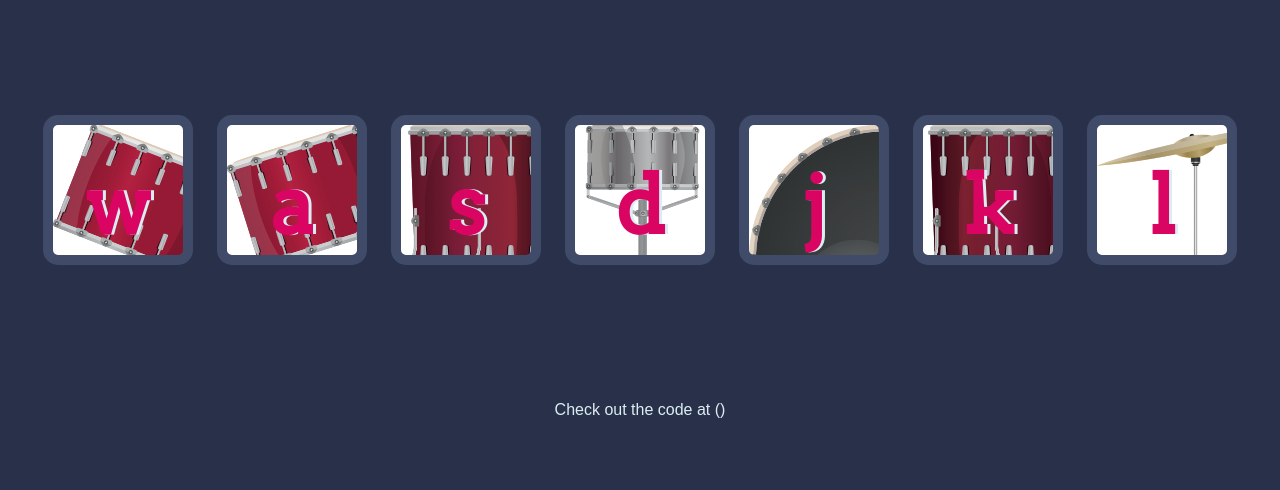
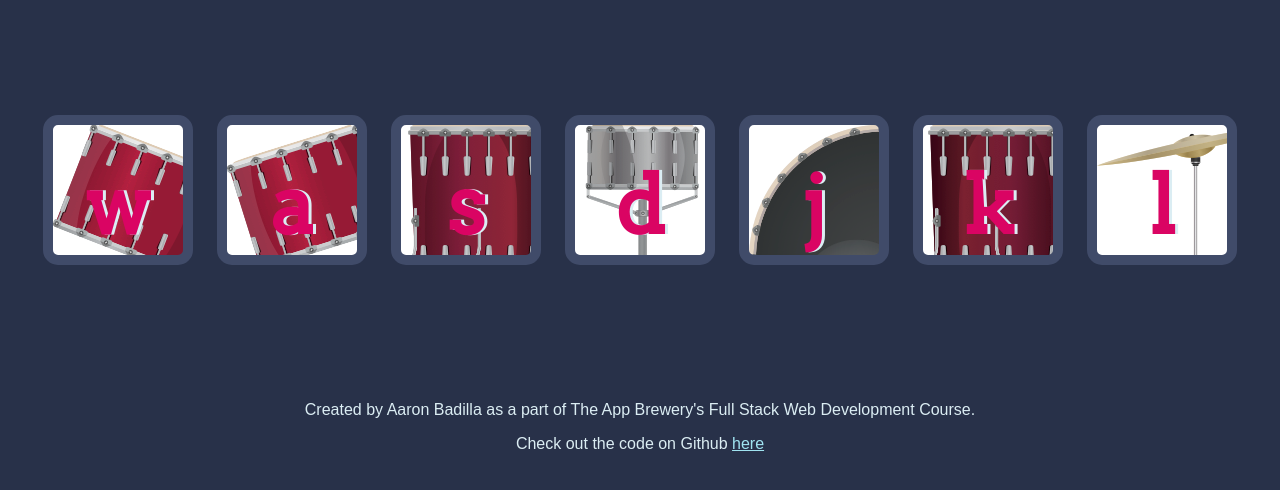
Before and after one commit to aaronbadilla/drumkit, a plain HTML site: page index.html in a window 1280 px wide. Shown: the part 174-664 px from the top of the page. Drawn offline with Linux system fonts and the light colour scheme.

Commit message:
updated Github link

```diff
--- a/index.html
+++ b/index.html
@@ -23,7 +23,8 @@
 
 <script src="index.js" charset="utf-8"></script>
   <footer>
-    Check out the code at ()
+    <p>Created by Aaron Badilla as a part of The App Brewery's Full Stack Web Development Course.</p>
+    <p>Check out the code on Github <a href="https://aaronbadilla.github.io/drumkit/">here</a></p>
   </footer>
 </body>
 
--- a/styles.css
+++ b/styles.css
@@ -14,6 +14,10 @@ h1 {
 footer {
   color: #DBEDF3;
   font-family: sans-serif;
+}
+
+a {
+  color: #a0e4f1
 }
 
 .w {
```
